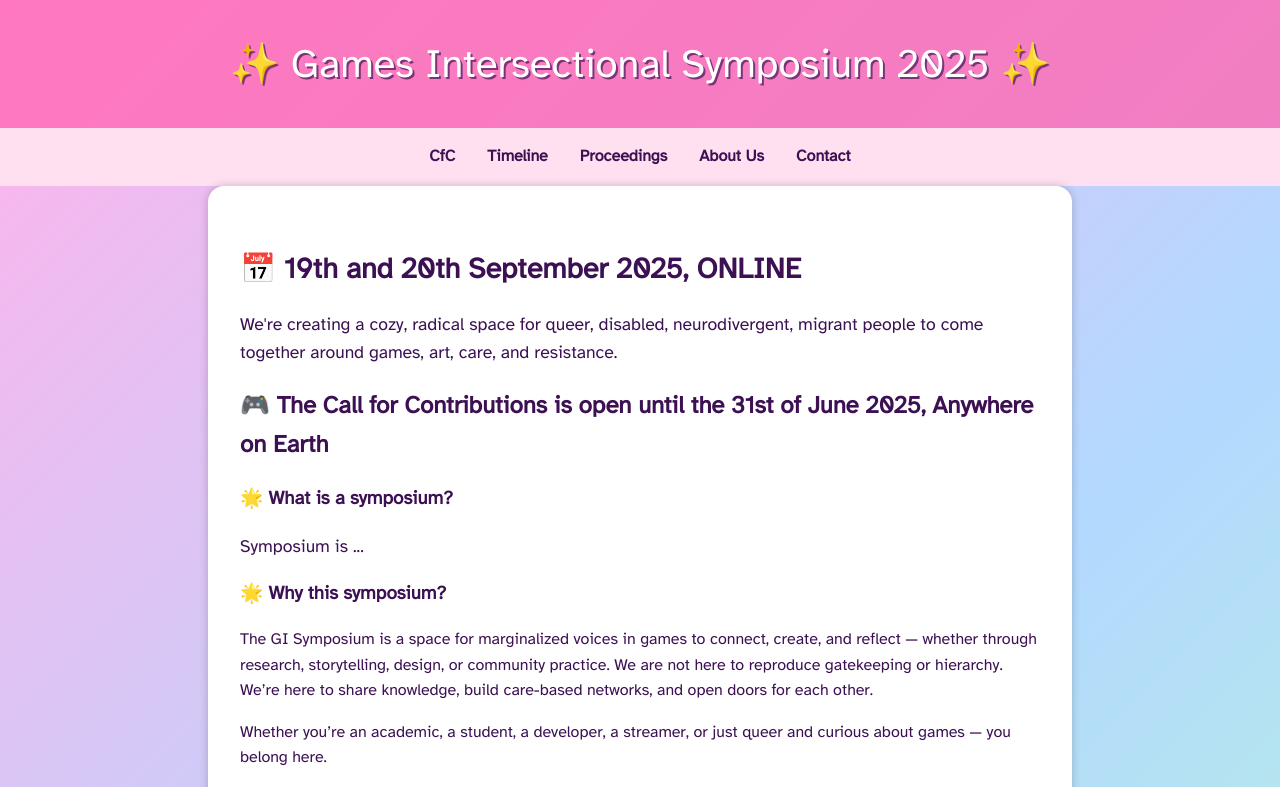
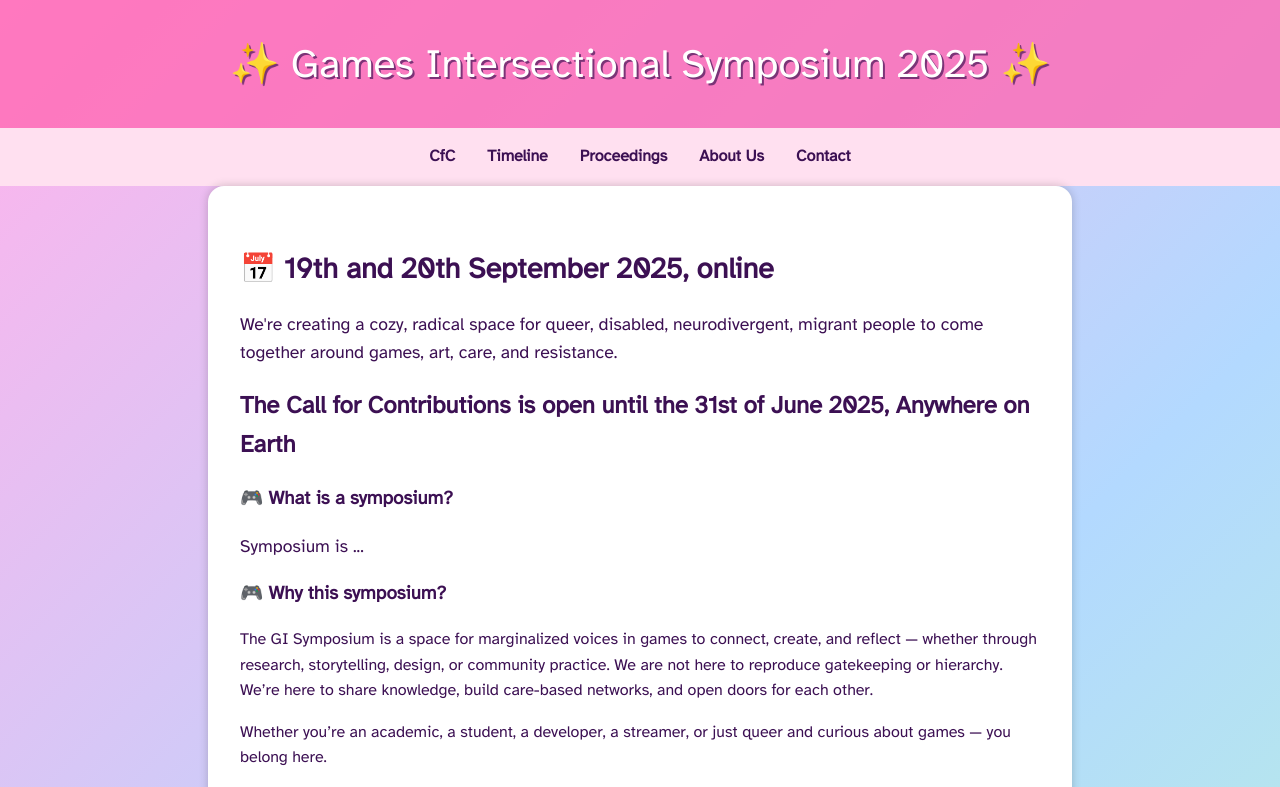
Before and after one commit to GamesIntersectional/gi-symposium25, a plain HTML site: page index.html in a window 1280 px wide. Shown: the top 787 px of the page. Drawn offline with Linux system fonts and the light colour scheme.

Commit message:
dfgndfjkl

```diff
--- a/index.html
+++ b/index.html
@@ -84,16 +84,16 @@
   <main>
     <section id="symposium">
 
-      <h3 style="font-size: 1.8rem; margin-bottom: 0.5rem;">📅 19th and 20th September 2025, ONLINE </h3>
+      <h3 style="font-size: 1.8rem; margin-bottom: 0.5rem;">📅 19th and 20th September 2025, online </h3>
 
 	    <p style="font-size: 1.1rem;">We're creating a cozy, radical space for queer, disabled, neurodivergent, migrant people to come together around games, art, care, and resistance. </p>
 
-	  <h2>🎮 The Call for Contributions is open until the 31st of June 2025, Anywhere on Earth </h2>
+	  <h2> The Call for Contributions is open until the 31st of June 2025, Anywhere on Earth </h2>
 
-	  <h3>🌟 What is a symposium?</h3>
+	  <h3> 🎮 What is a symposium?</h3>
 	  <p style="font-size: 1.1rem;">Symposium is ... </p>
 
-	    <h3>🌟 Why this symposium?</h3>
+	    <h3> 🎮 Why this symposium?</h3>
   <p>
     The GI Symposium is a space for marginalized voices in games to connect, create, and reflect — whether through research, storytelling, design, or community practice.
     We are not here to reproduce gatekeeping or hierarchy. We’re here to share knowledge, build care-based networks, and open doors for each other.
```
